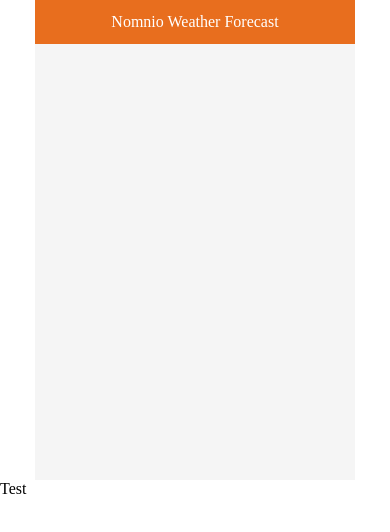
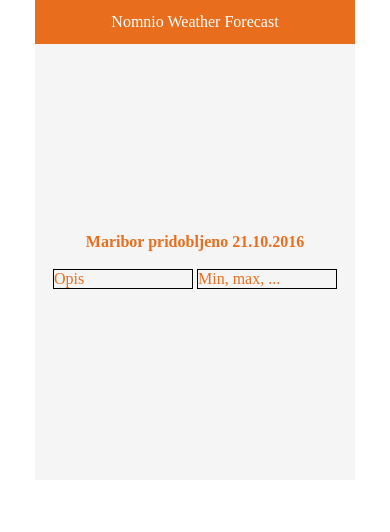
Before and after one commit to milansoap/weather-app, an Angular app: page / in a window 390 px wide. Shown: the top 532 px of the page. Built offline with nearby package versions, Linux system fonts and the light colour scheme.

Commit message:
Adding styles, making the app responsive, basic structure

```diff
--- a/src/app/app.component.css
+++ b/src/app/app.component.css
@@ -1,4 +1,5 @@
 :root {
+    /* Spremenjivke */
     --background-primary: #f5f5f5;
     --header-background-primary: #e86e1e;
 }
@@ -14,6 +15,8 @@ html, body {
     height: 100%;
 }
 
+/* Osnovna dimenzija okna naj bo 320x480px. Barva ozadja je poljubna (uporabi css oz scss
+spremenljivko */
 .body-container {
     height: 480px;
     width: 320px;
@@ -25,3 +28,73 @@ html, body {
     justify-content: center;
     margin: auto;
 }
+
+/* Če je zaslon večji, se poveča, da
+zasede celotno višino.  */
+/* Zaseda vso prosto višino (minimalno torej 480 – 44 – 2*16 = 404px)  */
+.resizable-content {
+    /* Resizable content je od vseh robov odmaknjen 16px. */
+    margin: 16px;
+    color: var(--header-background-primary);
+    display: flex;
+    flex-direction: column;
+    justify-content: center;
+    align-items: center;
+    height: calc(100% - 60px);
+}
+
+/* Polje s časovno značko je široko 320px oziroma če je content manjši, zaseda celotno razpoložljivo */
+/* širino znotraj contenta. Barva teksta naj bo primarna (enaka ozadju headerja – ista spremenljivka). */
+.time {
+    max-width: 320px;
+    text-align: center;
+    color: var(--header-background-primary);
+    margin-bottom: 16px;
+    font-weight: bold;
+}
+
+.weather-info {
+    display: flex;
+    flex-direction: column;
+    align-items: center;
+    width: 100%;
+}
+
+.weather-details {
+    display: flex;
+    flex-direction: row;
+    justify-content: space-between;
+    width: 100%;
+    margin-bottom: 16px;
+}
+
+/* Okni s podatki o napovedi sta široki vsak polovico tega. Skupaj zasedajo celotno osnovno višino
+contenta (480-44-32px). Če je content širši ali višji, se držijo skupaj in pozicionirajo vertikalno in
+horizontalno v sredino. Če je okno ožje od osnovne širine, se okni s podatki o napovedi pomakneta
+eno pod drugo. */
+.weather-details .card {
+    margin: 2px;
+    border: 1px solid black;
+    width: 100%;
+}
+
+/* Če je okno ožje od osnovne širine, se okni s podatki o napovedi pomakneta
+eno pod drugo. */
+@media (min-width: 320px) {
+    .weather-details {
+        flex-direction: row;
+    }
+  }
+
+  @media (max-width: 320px) {
+    .weather-details {
+        flex-direction: column;
+    }
+}
+
+/* Če je okno široko in visoko 768px ali več, povečaj odmik contenta od robov na 32px, */
+@media (min-width: 768px) and (min-height: 768px) {
+    .resizable-content {
+        margin: 32px;
+    }
+}
--- a/src/app/app.component.html
+++ b/src/app/app.component.html
@@ -1,10 +1,19 @@
 <div class="centered-preview-mode">
   <div class="body-container">
       <app-header></app-header>
+      <div class="resizable-content">
+        <div class="time">
+          Maribor pridobljeno 21.10.2016
+        </div>
+        <div class="weather-info">
+          <div class="weather-details">
+            <div class="card">
+              Opis
+            </div>
+            <div class="card">
+              Min, max, ...
+            </div>
+          </div>
+      </div>
   </div>
 </div>
-
-
-
-
-Test
--- a/src/app/components/header/header.component.css
+++ b/src/app/components/header/header.component.css
@@ -1,5 +1,6 @@
+/* Header je visok 44px in je vedno prisoten na vrhu strani, ne glede na »scrolanje« spodnjega dela.
+Barva ozadja headerja je primarna: #e86e1e (uporabi css oz scss spremenljivko). */
 .app-header {
-    height: 44px;
   background-color: var(--header-background-primary);
   color: white;
   display: flex;
@@ -9,4 +10,12 @@
   top: 0;
   width: 100%;
   z-index: 1000;
+  height: 44px;
 }
+
+/* Če je okno široko in visoko 768px ali več, povečaj višino headerja na 56px */
+@media (min-width: 768px) and (min-height: 768px) {
+  .app-header {
+    height: 56px;
+  }
+}
```
Lines whose indentation alone changed are shown as unchanged.
